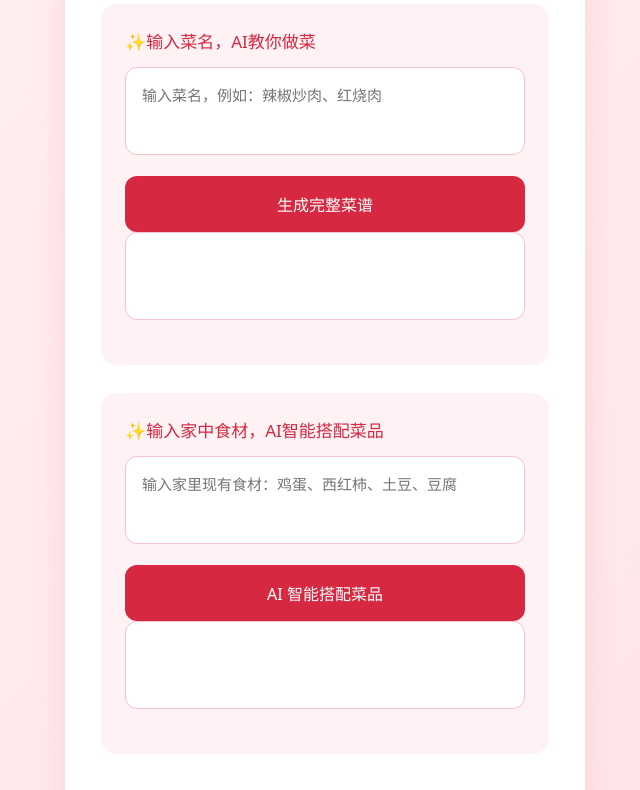
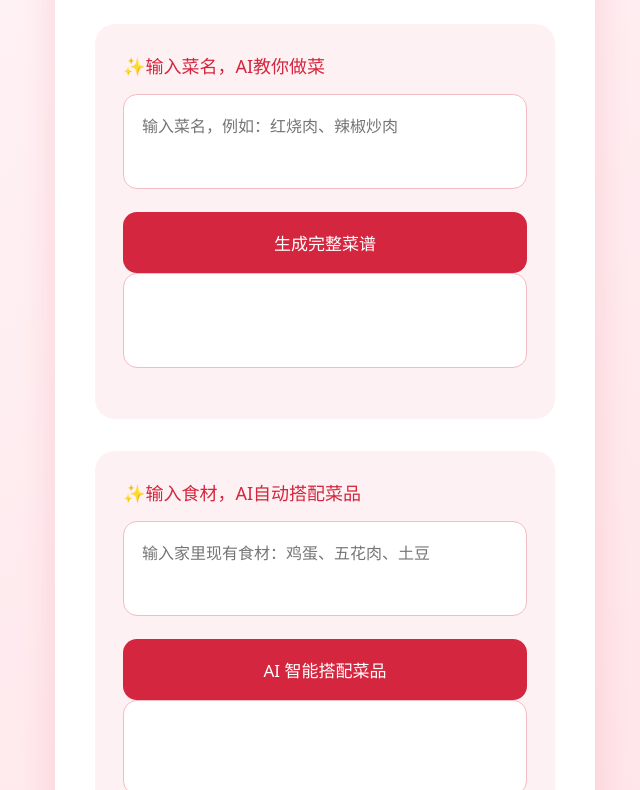
Before and after one commit to wang-limin/wuyanzu, a website: page index.html in a window 1280 px wide. Shown: the part 156-946 px from the top of the page, without its empty margins (315-955 px from the left). Drawn offline with Linux system fonts and the light colour scheme.

Commit message:
Update index.html

```diff
--- a/index.html
+++ b/index.html
@@ -9,78 +9,80 @@
             box-sizing: border-box;
             margin: 0;
             padding: 0;
-            font-family: "Microsoft YaHei", system-ui, sans-serif;
+            font-family: "Microsoft YaHei", system-ui, -apple-system, sans-serif;
         }
         body {
-            background: linear-gradient(135deg, #fff0f2, #ffe4e8);
-            padding: 50px 16px;
+            background: linear-gradient(145deg, #fff5f7, #ffe1e6);
+            padding: 60px 16px;
             min-height: 100vh;
         }
-        .container {
-            max-width: 520px;
+        .wrap {
+            max-width: 540px;
             margin: 0 auto;
             background: #ffffff;
-            padding: 36px;
-            border-radius: 22px;
-            box-shadow: 0 8px 30px rgba(214, 40, 64, 0.12);
+            padding: 40px;
+            border-radius: 26px;
+            box-shadow: 0 10px 35px rgba(212, 38, 62, 0.14);
         }
         h1 {
             text-align: center;
-            color: #d62840;
-            margin-bottom: 36px;
-            font-size: 26px;
+            color: #d4263e;
+            font-size: 28px;
+            margin-bottom: 40px;
             letter-spacing: 1px;
         }
-        .card {
-            background: #fef2f4;
-            border-radius: 16px;
-            padding: 24px;
-            margin-bottom: 28px;
+        .box {
+            background: #fef1f3;
+            border-radius: 20px;
+            padding: 28px;
+            margin-bottom: 32px;
         }
-        .title-tip {
-            color: #d62840;
-            font-size: 17px;
-            margin-bottom: 14px;
+        .label {
+            color: #d4263e;
+            font-size: 18px;
             font-weight: 500;
+            margin-bottom: 16px;
+            display: block;
         }
         textarea {
             width: 100%;
-            padding: 16px;
-            border: 1px solid #f4c2ca;
-            border-radius: 12px;
-            font-size: 15px;
-            min-height: 88px;
-            margin-bottom: 16px;
+            border: 1px solid #f2bdc4;
+            border-radius: 14px;
+            padding: 18px;
+            font-size: 16px;
+            min-height: 95px;
             background: #fff;
             resize: none;
-            transition: border 0.25s ease;
+            margin-bottom: 18px;
+            transition: all 0.24s ease;
         }
         textarea:focus {
             outline: none;
-            border-color: #d62840;
+            border-color: #d4263e;
+            box-shadow: 0 0 0 3px rgba(212, 38, 62, 0.1);
         }
         button {
             width: 100%;
-            padding: 16px;
+            padding: 18px;
             border: none;
-            border-radius: 12px;
-            background-color: #d62840;
-            color: white;
-            font-size: 16px;
+            border-radius: 14px;
+            background: #d4263e;
+            color: #fff;
+            font-size: 17px;
             font-weight: 500;
             cursor: pointer;
-            transition: all 0.25s ease;
+            transition: all 0.24s ease;
         }
         button:hover:not(:disabled) {
-            background-color: #b81f33;
-            transform: translateY(-2px);
-            box-shadow: 0 4px 12px rgba(214, 40, 64, 0.25);
+            background: #b61f33;
+            transform: translateY(-3px);
+            box-shadow: 0 6px 16px rgba(212, 38, 62, 0.28);
         }
         button:active:not(:disabled) {
             transform: translateY(0);
         }
         button:disabled {
-            background: #d4a0a8;
+            background: #d6a3ab;
             cursor: not-allowed;
             transform: none;
             box-shadow: none;
@@ -88,19 +90,19 @@
     </style>
 </head>
 <body>
-<div class="container">
+<div class="wrap">
     <h1>🔍 AI 智能菜谱助手</h1>
 
-    <div class="card">
-        <div class="title-tip">✨输入菜名，AI教你做菜</div>
-        <textarea id="dishInput" placeholder="输入菜名，例如：辣椒炒肉、红烧肉"></textarea>
+    <div class="box">
+        <span class="label">✨输入菜名，AI教你做菜</span>
+        <textarea id="dishInput" placeholder="输入菜名，例如：红烧肉、辣椒炒肉"></textarea>
         <button id="btn1" onclick="getDish()">生成完整菜谱</button>
         <textarea id="res1" readonly></textarea>
     </div>
 
-    <div class="card">
-        <div class="title-tip">✨输入家中食材，AI智能搭配菜品</div>
-        <textarea id="matInput" placeholder="输入家里现有食材：鸡蛋、西红柿、土豆、豆腐"></textarea>
+    <div class="box">
+        <span class="label">✨输入食材，AI自动搭配菜品</span>
+        <textarea id="matInput" placeholder="输入家里现有食材：鸡蛋、五花肉、土豆"></textarea>
         <button id="btn2" onclick="getMatch()">AI 智能搭配菜品</button>
         <textarea id="res2" readonly></textarea>
     </div>
@@ -112,7 +114,7 @@ const BACKEND_URL = "https://wuyanzu-production-84fa.up.railway.app/api/getRecip
 async function getDish() {
     const name = document.getElementById("dishInput").value.trim();
     if (!name) {
-        alert("请输入需要查询的菜名");
+        alert("请输入菜名");
         return;
     }
     const btn = document.getElementById("btn1");
@@ -123,7 +125,7 @@ async function getDish() {
         const res = await fetch(BACKEND_URL, {
             method: "POST",
             headers: {"Content-Type":"application/json"},
-            body: JSON.stringify({prompt:`你是资深家常菜厨师，详细讲解【${name}】完整做法，分四块清晰输出：1菜品简介 2精准食材用量 3分步操作步骤 4烹饪实用小贴士，语言通俗易懂。`})
+            body: JSON.stringify({prompt:`你是专业家常菜厨师，详细讲解【${name}】完整做法，分四点清晰输出：1菜品简介 2食材分量 3详细步骤 4烹饪小贴士，文字简洁易懂。`})
         });
         const data = await res.json();
         if(data.success){
@@ -140,7 +142,7 @@ async function getDish() {
 async function getMatch() {
     const mat = document.getElementById("matInput").value.trim();
     if (!mat) {
-        alert("请输入你现有的食材");
+        alert("请输入现有的食材");
         return;
     }
     const btn = document.getElementById("btn2");
@@ -151,7 +153,7 @@ async function getMatch() {
         const res = await fetch(BACKEND_URL, {
             method: "POST",
             headers: {"Content-Type":"application/json"},
-            body: JSON.stringify({prompt:`现有食材：${mat}，推荐3道简单家常菜品，附带完整详细做法。`})
+            body: JSON.stringify({prompt:`现有食材：${mat}，推荐3道简单家常菜，附带完整详细做法。`})
         });
         const data = await res.json();
         if(data.success){
```
